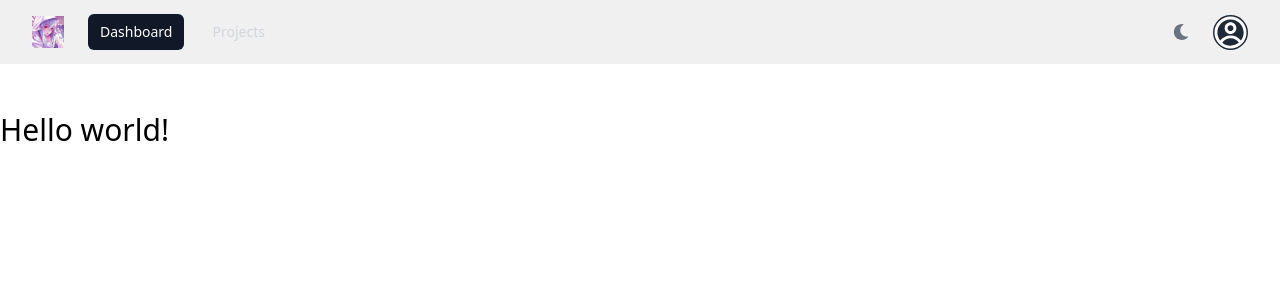
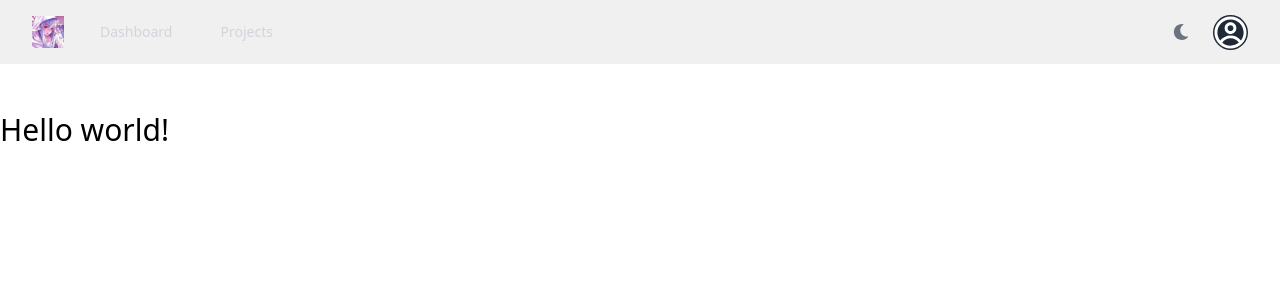
Before and after one commit to mzoesch/zoeschinger, a Next.js app: page / in a window 1280 px wide. Shown: the top 300 px of the page. Built offline with nearby package versions, Linux system fonts and the light colour scheme.

Commit message:
Dani macher

```diff
--- a/src/components/Navbar/index.tsx
+++ b/src/components/Navbar/index.tsx
@@ -1,14 +1,11 @@
 import SearchBar from './SearchBar';
-import ThemeIcon from './ThemeIcon';
+import ThemeIcon from './navbarIcons/ThemeIcon';
 import NavbarImage from './NavbarImage';
 
+import { NavbarIconsDesktop } from './navbarIcons/DisplayLinkHelper';
+
 import { CgProfile } from 'react-icons/cg';
-import {
-  navbarLinksCurrent,
-  navbarLinksOther,
-  navbarLinksCurrentMobile,
-  navbarLinksOtherMobile,
-} from './CSSFix';
+import { navbarLinksCurrentMobile, navbarLinksOtherMobile } from './CSSFix';
 
 import styles from '@s/navbar/navbar.module.css';
 
@@ -76,23 +73,7 @@ const Navbar = () => {
                     <NavbarImage hideArguments='block lg:hidden' />
                     <NavbarImage hideArguments='hidden lg:block' />
                   </div>
-                  {/* Navbar desktop */}
-                  <div className='hidden sm:ml-6 sm:block'>
-                    <div className='flex space-x-4'>
-                      {navigation.map((item) => (
-                        <a
-                          key={item.name}
-                          href={item.href}
-                          className={
-                            item.current ? navbarLinksCurrent : navbarLinksOther
-                          }
-                          aria-current={item.current ? 'page' : undefined}
-                        >
-                          {item.name}
-                        </a>
-                      ))}
-                    </div>
-                  </div>
+                  <NavbarIconsDesktop />
                 </div>
 
                 {/* Navbar right */}
--- /dev/null
+++ b/src/components/Navbar/navbarIcons/DisplayLinkHelper.tsx
@@ -0,0 +1,28 @@
+import { navigation } from '@l/navbar/navbarLinks';
+import { navbarLinksCurrent, navbarLinksOther } from '@c/Navbar/CSSFix';
+
+const NavbarIconsDesktop = () => {
+  return (
+    <>
+      {navigation.map((element) => {
+        return (
+          <div className='hidden sm:ml-6 sm:block' key={element.name}>
+            <div className='flex space-x-4'>
+              <a
+                href={element.href}
+                className={
+                  element.current ? navbarLinksCurrent : navbarLinksOther
+                }
+                aria-current={element.current ? 'page' : undefined}
+              >
+                {element.name}
+              </a>
+            </div>
+          </div>
+        );
+      })}
+    </>
+  );
+};
+
+export { NavbarIconsDesktop };
--- /dev/null
+++ b/src/lib/navbar/navbarLinks.js
@@ -0,0 +1,47 @@
+class Link {
+  #name;
+  #href;
+  #current;
+  #isIcon;
+
+  constructor(name, href, isIcon = false, current = false) {
+    this.#isIcon = isIcon;
+    this.#href = href;
+
+    if (this.#isIcon === true) {
+      return;
+    }
+
+    this.#href = href;
+    this.#name = name;
+    this.#current = false;
+  }
+
+  get name() {
+    return this.#name;
+  }
+
+  get href() {
+    return this.#href;
+  }
+
+  get isIcon() {
+    return this.#isIcon;
+  }
+
+  get current() {
+    return this.#current;
+  }
+
+  set current(value) {
+    this.#current = value;
+  }
+}
+
+export const navigation = [
+  new Link('Dashboard', '/'),
+  new Link('Projects', '/projects'),
+];
+
+// Switches if mobile
+export const navigationDynamic = [new Link('ThemeIcon', '-1', true)];
--- /dev/null
+++ b/src/lib/windowHelper.js
@@ -0,0 +1,21 @@
+import { useEffect } from 'react';
+
+/**
+ * @param {function} func
+ * @returns {void}
+ * @description
+ * Helper function to check if window is defined
+ */
+const Parser = (func) => {
+  function exec(func) {
+    if (typeof func === 'function') func();
+  }
+
+  useEffect(() => {
+    typeof window != undefined ? exec(func) : null;
+
+    return () => {};
+  });
+};
+
+export { Parser };
```
Also changed, not shown: src/components/Navbar/navbarIcons/ThemeIcon.tsx (renamed from src/components/Navbar/ThemeIcon.tsx), 1 other file (tests, documents, lock files or other folders).
